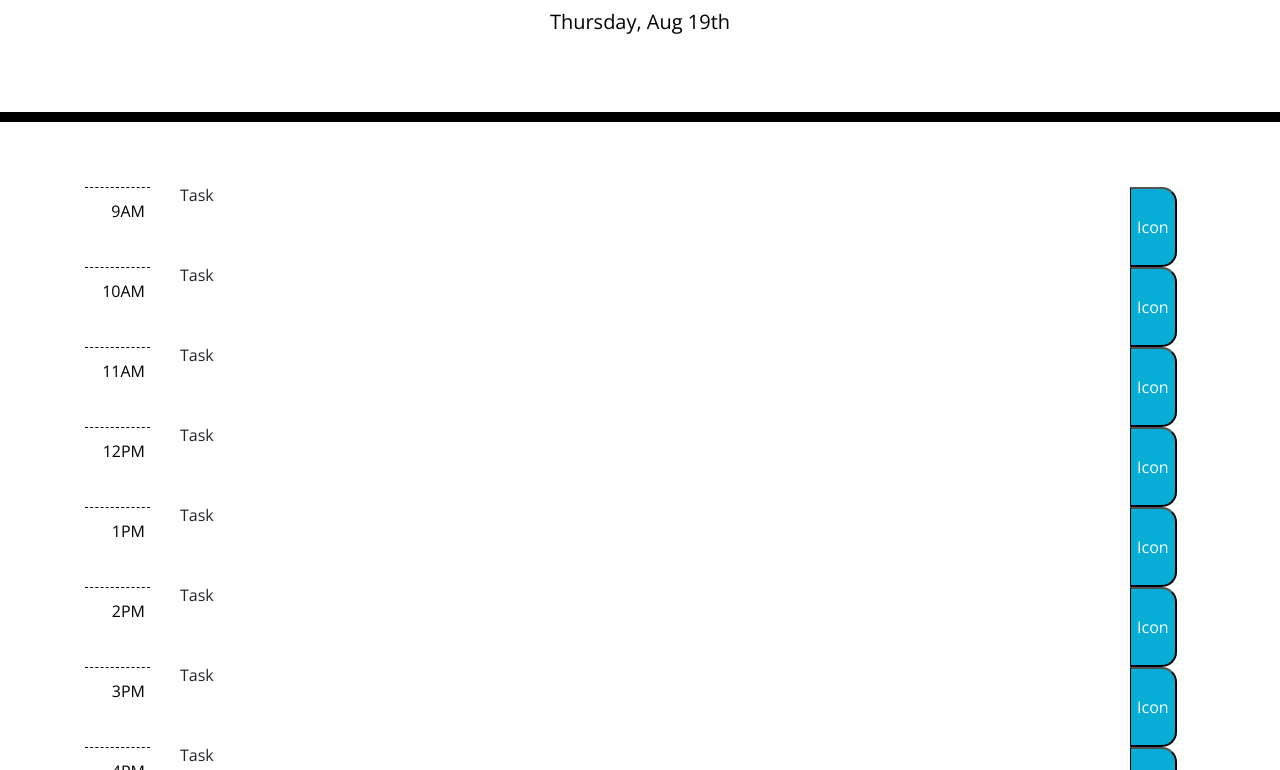
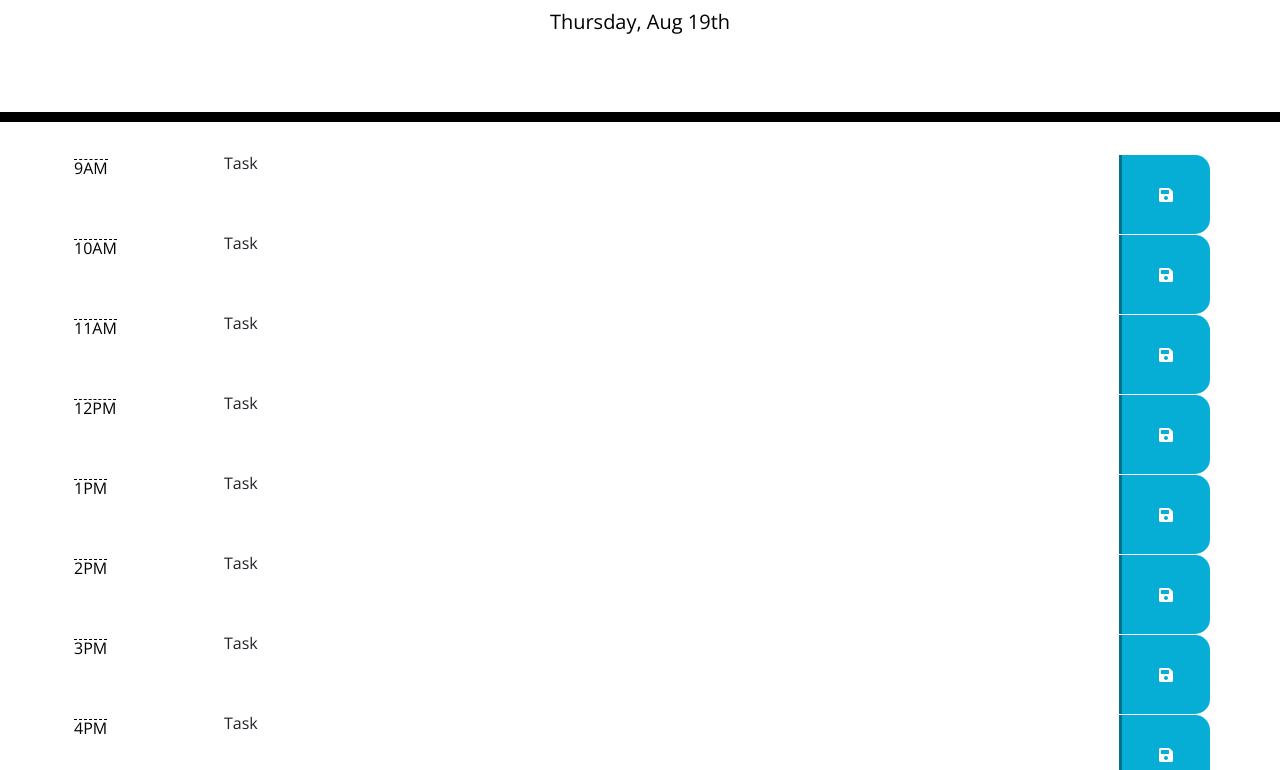
Before and after one commit to JD-Rowley/work-day-scheduler, a plain HTML site: page index.html in a window 1280 px wide. Shown: the part 182-952 px from the top of the page. Drawn offline with nearby package versions, Linux system fonts and the light colour scheme.

Commit message:
add styles in line with mock up

```diff
--- a/assets/css/style.css
+++ b/assets/css/style.css
@@ -37,9 +37,6 @@ textarea{
 }
 
 .hour {
-  display: flex;
-  justify-content: flex-end;
-  padding: 15px 5px;
   background-color: #ffffff;
   color: #000000;
   border-top: 1px dashed #000000;
@@ -61,12 +58,17 @@ textarea{
 }
 
 .saveBtn {
-  border-left: 1px solid black;
+  border-left: 3px solid #01728b;
   border-top-right-radius: 15px;
   border-bottom-right-radius: 15px;
   background-color: #06AED5;
   color: white;
-  height: 80px;
+  height: 79px;
+  width: 100%;
+  border-top: none;
+  border-right: none;
+  border-bottom: none;
+
 }
 
 .saveBtn i:hover {
--- a/assets/js/script.js
+++ b/assets/js/script.js
@@ -1,3 +1,10 @@
 var currentDayEl = document.getElementById("currentDay");
 
 currentDayEl.textContent = moment().format("dddd, MMM Do");
+
+// color code time blocks to indicate past, present, or future
+var time = moment();
+
+if (time.isAfter(9)) {
+    $("9:00:00").addClass("past");
+}
--- a/index.html
+++ b/index.html
@@ -31,102 +31,102 @@
     <div class="container">
       <!-- Timeblocks go here -->
       <div class="row">
-        <div class="col-lg">
-          <p class="hour">9AM</p>
+        <div class="col-lg d-flex p-1">
+          <p class="hour d-flex justify-content-end">9AM</p>
         </div>
-        <div class="col-lg-10">
-          <p>Task</p>
+        <div class="col-lg-10 d-flex task">
+          <ul id="task-list" class="task-list">Task</ul>
         </div>
-        <div class="col-lg">
-          <button id="saveBtn" class="saveBtn">Icon</button>
+        <div class="col-lg d-flex p-0">
+          <button id="saveBtn" class="saveBtn fa fa-save"></button>
         </div>
       </div>
       <div class="row">
-        <div class="col-lg">
-          <p class="hour">10AM</p>
+        <div class="col-lg d-flex p-1">
+          <p class="hour d-flex justify-content-end">10AM</p>
         </div>
-        <div class="col-lg-10">
-          <p>Task</p>
+        <div class="col-lg-10 d-flex task">
+          <ul id="task-list" class="task-list">Task</ul>
         </div>
-        <div class="col-lg">
-          <button id="saveBtn" class="saveBtn">Icon</button>
+        <div class="col-lg d-flex p-0">
+          <button id="saveBtn" class="saveBtn fa fa-save"></button>
         </div>
       </div>
       <div class="row">
-        <div class="col-lg">
-          <p class="hour">11AM</p>
+        <div class="col-lg d-flex p-1">
+          <p class="hour d-flex justify-content-end">11AM</p>
         </div>
-        <div class="col-lg-10">
-          <p>Task</p>
+        <div class="col-lg-10 d-flex task">
+          <ul id="task-list" class="task-list">Task</ul>
         </div>
-        <div class="col-lg">
-          <button id="saveBtn" class="saveBtn">Icon</button>
+        <div class="col-lg d-flex p-0">
+          <button id="saveBtn" class="saveBtn fa fa-save"></button>
         </div>
       </div>
       <div class="row">
-        <div class="col-lg">
-          <p class="hour">12PM</p>
+        <div class="col-lg d-flex p-1">
+          <p class="hour d-flex justify-content-end">12PM</p>
         </div>
-        <div class="col-lg-10">
-          <p>Task</p>
+        <div class="col-lg-10 d-flex task">
+          <ul id="task-list" class="task-list">Task</ul>
         </div>
-        <div class="col-lg">
-          <button id="saveBtn" class="saveBtn">Icon</button>
+        <div class="col-lg d-flex p-0">
+          <button id="saveBtn" class="saveBtn fa fa-save"></button>
         </div>
       </div>
       <div class="row">
-        <div class="col-lg">
-          <p class="hour">1PM</p>
+        <div class="col-lg d-flex p-1">
+          <p class="hour d-flex justify-content-end">1PM</p>
         </div>
-        <div class="col-lg-10">
-          <p>Task</p>
+        <div class="col-lg-10 d-flex task">
+          <ul id="task-list" class="task-list">Task</ul>
         </div>
-        <div class="col-lg">
-          <button id="saveBtn" class="saveBtn">Icon</button>
+        <div class="col-lg d-flex p-0">
+          <button id="saveBtn" class="saveBtn fa fa-save"></button>
         </div>
       </div>
       <div class="row">
-        <div class="col-lg">
-          <p class="hour">2PM</p>
+        <div class="col-lg d-flex p-1">
+          <p class="hour d-flex justify-content-end">2PM</p>
         </div>
-        <div class="col-lg-10">
-          <p>Task</p>
+        <div class="col-lg-10 d-flex task ">
+          <ul id="task-list" class="task-list">Task</ul>
         </div>
-        <div class="col-lg">
-          <button id="saveBtn" class="saveBtn">Icon</button>
+        <div class="col-lg d-flex p-0">
+          <button id="saveBtn" class="saveBtn fa fa-save"></button>
         </div>
       </div>
       <div class="row">
-        <div class="col-lg">
-          <p class="hour">3PM</p>
+        <div class="col-lg d-flex p-1">
+          <p class="hour d-flex justify-content-end">3PM</p>
         </div>
-        <div class="col-lg-10">
-          <p>Task</p>
+        <div class="col-lg-10 d-flex task">
+          <ul id="task-list" class="task-list">Task</ul>
         </div>
-        <div class="col-lg">
-          <button id="saveBtn" class="saveBtn">Icon</button>
+        <div class="col-lg d-flex p-0">
+          <button id="saveBtn" class="saveBtn fa fa-save"></button>
         </div>
       </div>
       <div class="row">
-        <div class="col-lg">
-          <p class="hour">4PM</p>
+        <div class="col-lg d-flex p-1">
+          <p class="hour d-flex justify-content-end">4PM</p>
         </div>
-        <div class="col-lg-10">
-          <p>Task</p>
+        <div class="col-lg-10 d-flex task">
+          <ul id="task-list" class="task-list">Task</ul>
         </div>
-        <div class="col-lg">
-          <button id="saveBtn" class="saveBtn">Icon</button>
+        <div class="col-lg d-flex p-0">
+          <button id="saveBtn" class="saveBtn fa fa-save"></button>
         </div>
       </div>
       <div class="row">
-        <div class="col-lg">
-          <p class="hour">5PM</p>
+        <div class="col-lg d-flex p-1">
+          <p class="hour d-flex justify-content-end">5PM</p>
         </div>
-        <div class="col-lg-10">
-          <p>Task</p>
+        <div class="col-lg-10 d-flex task">
+          <ul id="task-list" class="task-list">Task</ul>
         </div>
-        <div class="col-lg">
-          <button id="saveBtn" class="saveBtn">Icon</button>
+        <div class="col-lg d-flex p-0">
+          <button id="saveBtn" class="saveBtn fa fa-save"></button>
         </div>
       </div>
 
```
